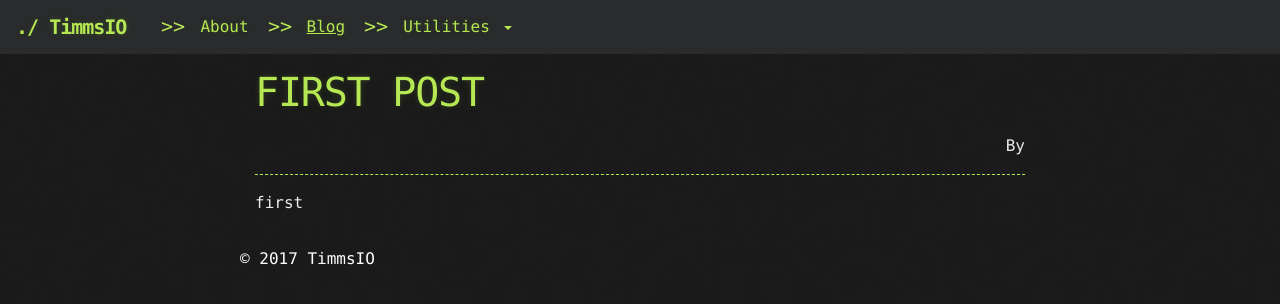
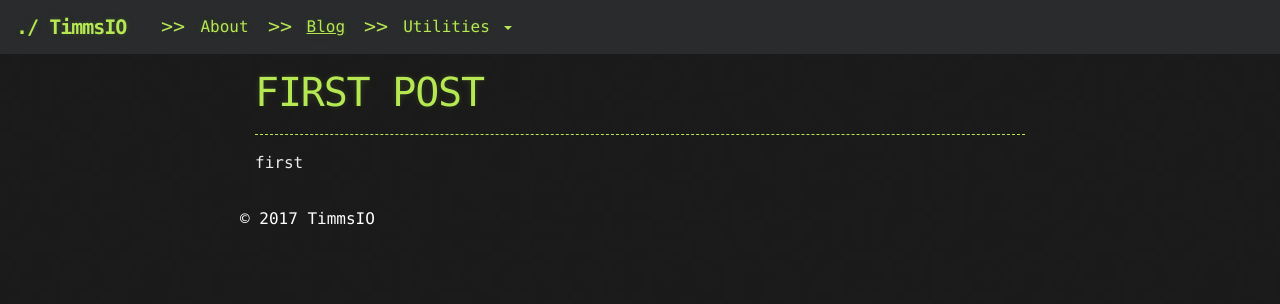
Before and after one commit to TimmsIO/timmsio.github.io, a Jekyll site: the page built from _posts/2017-10-26-first-post.md, in a window 1280 px wide. Shown: the top 304 px of the page. Built offline with Jekyll 4.4.1, drawn with Linux system fonts in a browser that asks for light colours; nearby versions of some CDN libraries.

Commit message:
better attribution

```diff
--- a/_layouts/post.html
+++ b/_layouts/post.html
@@ -22,9 +22,17 @@
         <div id="content">
 
             <h1>{{ page.title }}</h1>
-            <p class="text-right">
-                By {{ page.author }}</br>{{ page.license }}
-            </p>
+            {% if page.author or page.license %}
+                <p class="text-right">
+                    {% if page.author %}
+                        By {{ page.author }}
+                    {% endif %}
+                    {% if page.license %}
+                        </br>
+                        {{ page.license }}
+                    {% endif %}
+                </p>
+            {% endif %}
             <hr>
             {% if page.toc == true %}
             <div class="section-nav">
```
